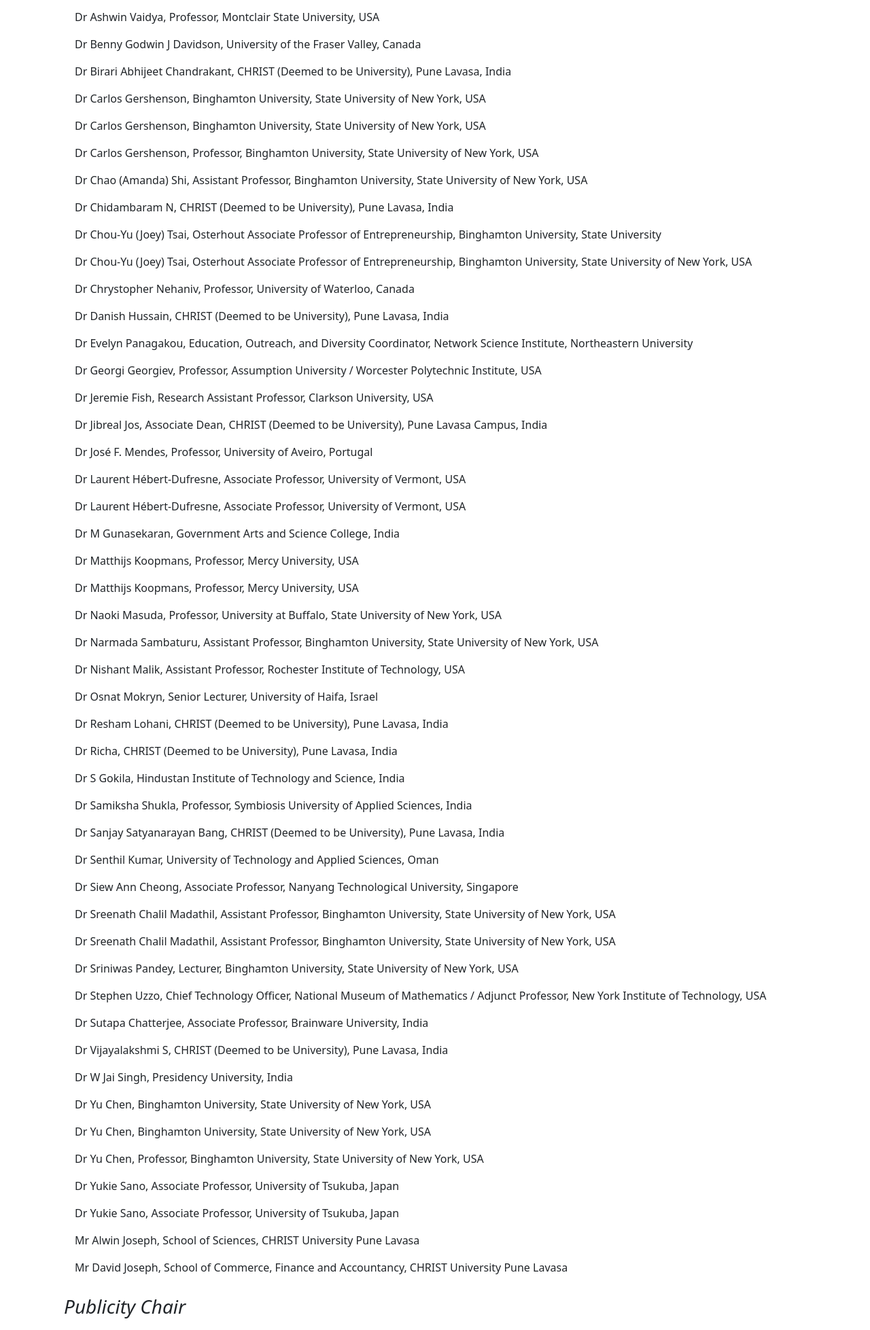
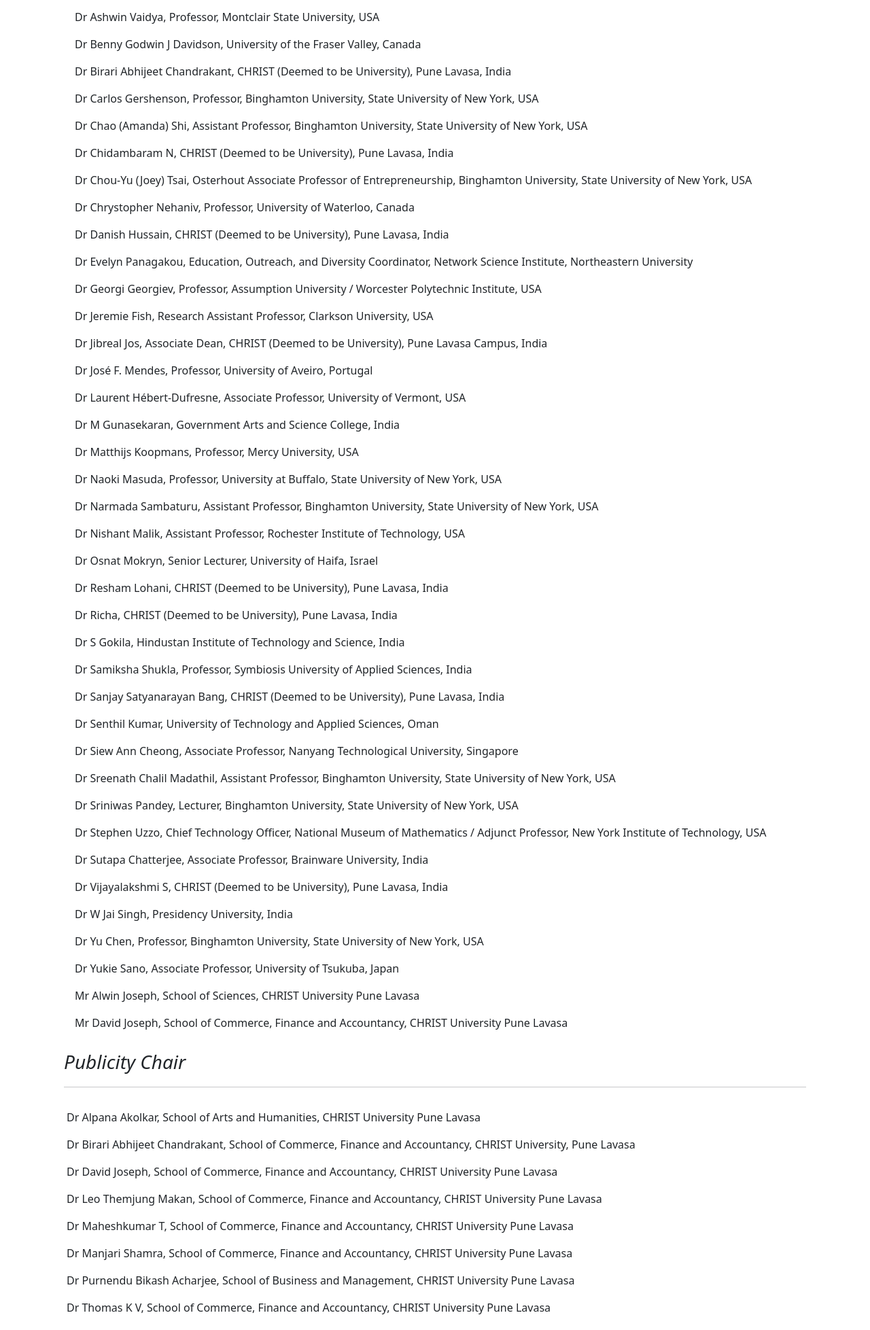
Before and after one commit to CHRIST-Infotech/ic2sma2, a plain HTML site: page 2024committee.html in a window 1280 px wide. Shown: the part 1925-3882 px from the top of the page at 68% size. Drawn offline with nearby package versions, Linux system fonts and the light colour scheme.

Commit message:
removing redundancy

```diff
--- a/2024committee.html
+++ b/2024committee.html
@@ -178,17 +178,11 @@
                     <div class="mt-3">Dr Benny Godwin J Davidson, University of the Fraser Valley, Canada</div>
                     <div class="mt-3">Dr Birari Abhijeet Chandrakant, CHRIST (Deemed to be University), Pune Lavasa,
                         India</div>
-                    <div class="mt-3">Dr Carlos Gershenson, Binghamton University, State University of New York, USA
-                    </div>
-                    <div class="mt-3">Dr Carlos Gershenson, Binghamton University, State University of New York, USA
-                    </div>
                     <div class="mt-3">Dr Carlos Gershenson, Professor, Binghamton University, State University of New
                         York, USA</div>
                     <div class="mt-3">Dr Chao (Amanda) Shi, Assistant Professor, Binghamton University, State University
                         of New York, USA</div>
                     <div class="mt-3">Dr Chidambaram N, CHRIST (Deemed to be University), Pune Lavasa, India</div>
-                    <div class="mt-3">Dr Chou-Yu (Joey) Tsai, Osterhout Associate Professor of Entrepreneurship,
-                        Binghamton University, State University</div>
                     <div class="mt-3">Dr Chou-Yu (Joey) Tsai, Osterhout Associate Professor of Entrepreneurship,
                         Binghamton University, State University of New York, USA</div>
                     <div class="mt-3">Dr Chrystopher Nehaniv, Professor, University of Waterloo, Canada</div>
@@ -202,9 +196,7 @@
                         Campus, India</div>
                     <div class="mt-3">Dr José F. Mendes, Professor, University of Aveiro, Portugal</div>
                     <div class="mt-3">Dr Laurent Hébert-Dufresne, Associate Professor, University of Vermont, USA</div>
-                    <div class="mt-3">Dr Laurent Hébert-Dufresne, Associate Professor, University of Vermont, USA</div>
                     <div class="mt-3">Dr M Gunasekaran, Government Arts and Science College, India</div>
-                    <div class="mt-3">Dr Matthijs Koopmans, Professor, Mercy University, USA</div>
                     <div class="mt-3">Dr Matthijs Koopmans, Professor, Mercy University, USA</div>
                     <div class="mt-3">Dr Naoki Masuda, Professor, University at Buffalo, State University of New York,
                         USA</div>
@@ -225,8 +217,6 @@
                         Singapore</div>
                     <div class="mt-3">Dr Sreenath Chalil Madathil, Assistant Professor, Binghamton University, State
                         University of New York, USA</div>
-                    <div class="mt-3">Dr Sreenath Chalil Madathil, Assistant Professor, Binghamton University, State
-                        University of New York, USA</div>
                     <div class="mt-3">Dr Sriniwas Pandey, Lecturer, Binghamton University, State University of New York,
                         USA</div>
                     <div class="mt-3">Dr Stephen Uzzo, Chief Technology Officer, National Museum of Mathematics /
@@ -234,11 +224,8 @@
                     <div class="mt-3">Dr Sutapa Chatterjee, Associate Professor, Brainware University, India</div>
                     <div class="mt-3">Dr Vijayalakshmi S, CHRIST (Deemed to be University), Pune Lavasa, India</div>
                     <div class="mt-3">Dr W Jai Singh, Presidency University, India</div>
-                    <div class="mt-3">Dr Yu Chen, Binghamton University, State University of New York, USA</div>
-                    <div class="mt-3">Dr Yu Chen, Binghamton University, State University of New York, USA</div>
                     <div class="mt-3">Dr Yu Chen, Professor, Binghamton University, State University of New York, USA
                     </div>
-                    <div class="mt-3">Dr Yukie Sano, Associate Professor, University of Tsukuba, Japan</div>
                     <div class="mt-3">Dr Yukie Sano, Associate Professor, University of Tsukuba, Japan</div>
                     <div class="mt-3">Mr Alwin Joseph, School of Sciences, CHRIST University Pune Lavasa</div>
                     <div class="mt-3">Mr David Joseph, School of Commerce, Finance and Accountancy, CHRIST University
```
